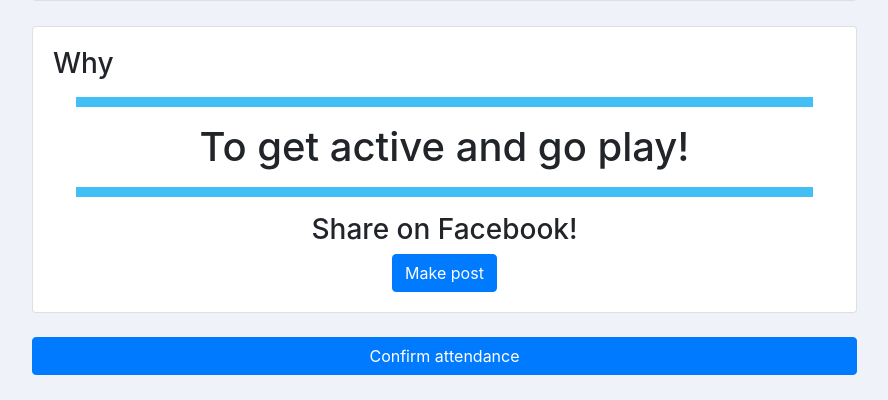
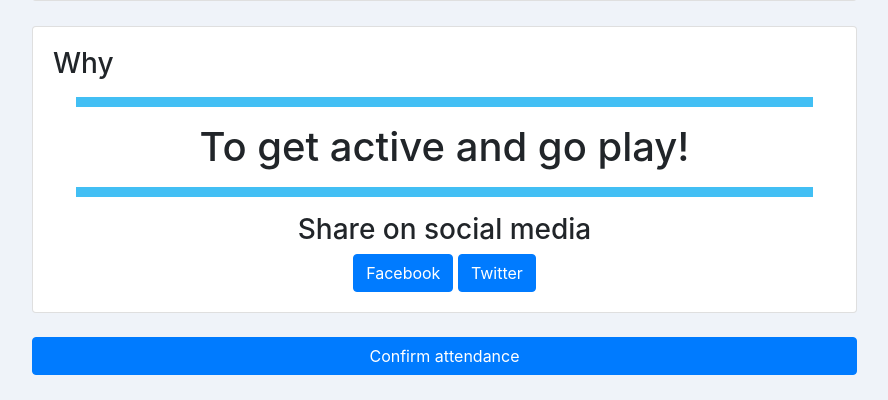
Before and after one commit to jrodowick/SeniorProject, a Django app: template gagp/templates/event_info.html in a window 1280 px wide. Shown: the part 1519-1919 px from the top of the page, without its empty margins (338-1226 px from the left). Run offline with Django 3.2, Linux system fonts and the light colour scheme; the template is opened without the code that fills it, so the values that code supplies are empty; some libraries are stand-ins or nearby versions.

Commit message:
Adds FB and Twitter share buttons

```diff
--- a/gagp/templates/event_info.html
+++ b/gagp/templates/event_info.html
@@ -165,8 +165,9 @@
 
             <hr class="style1">
             <div class="text-center">
-              <h3>Share on Facebook!</h3>
-              <button type="button" class="btn btn-primary">Make post</button>
+              <h3>Share on social media</h3>
+              <button type="button" class="btn btn-primary">Facebook</button>
+              <button type="button" class="btn btn-primary">Twitter</button>
             </div>
 
           </div>
```
